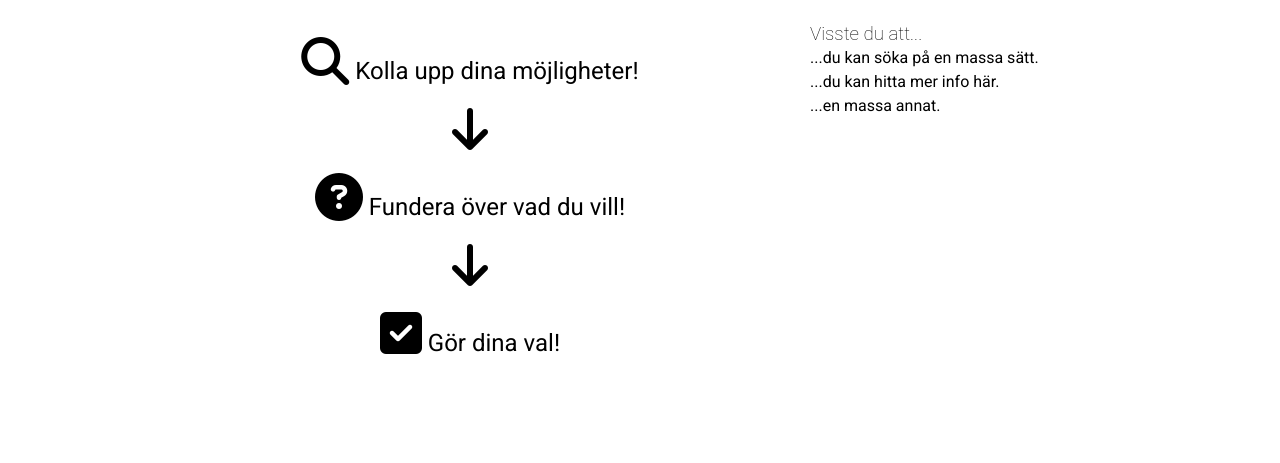
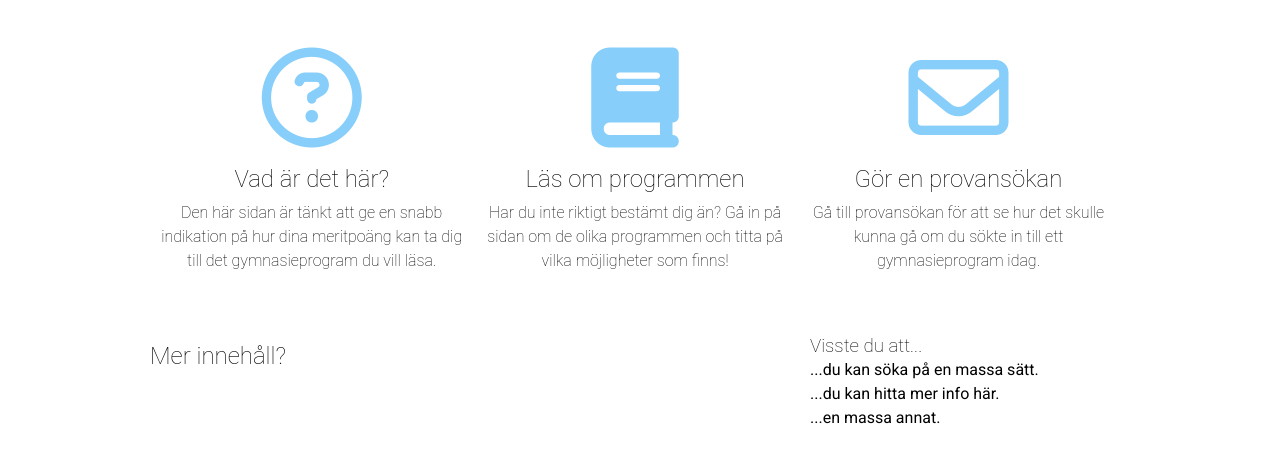
Before and after one commit to gymnasieprovval/gymnasieprovval.github.io, a plain HTML site: page index.html in a window 1280 px wide. Shown: the part 427-890 px from the top of the page. Drawn offline with nearby package versions, Linux system fonts and the light colour scheme.

Commit message:
Bättre startsida

```diff
--- a/index.html
+++ b/index.html
@@ -16,7 +16,7 @@
         <img src="images/Haninge-logo.svg" alt="Haninge kommun" />
         <nav>
             <ul>
-                <li><a href="#start" class="nav active" data-page-link="startpage">Startsidan</a></li>
+                <li><a href="#start" class="nav active" data-page-link="start">Startsidan</a></li>
                 <li><a href="#program" class="nav" data-page-link="program">Valbara program</a></li>
                 <li><a href="#application" class="nav" data-page-link="application">Provansökan</a></li>
             </ul>
@@ -42,14 +42,35 @@
 
 
 <!-- Startsidan --->
-<div class="content-container page active" data-page="startpage">
+<div class="content-container page active" data-page="start">
+    <div class="column full">
+        <div class="column-content features">
+            <div class="feature">
+                <div class="feature-icon question"></div>
+                <div class="feature-text">
+                    <h2>Vad är det här?</h2>
+                    <p>Den här sidan är tänkt att ge en snabb indikation på hur dina meritpoäng kan ta dig till det gymnasieprogram du vill läsa.</p>
+                </div>
+            </div>
+            <div class="feature">
+                <div class="feature-icon readmore"></div>
+                <div class="feature-text">
+                    <h2>Läs om programmen</h2>
+                    <p>Har du inte riktigt bestämt dig än? Gå in på sidan om de olika programmen och titta på vilka möjligheter som finns!</p>
+                </div>
+            </div>
+            <div class="feature">
+                <div class="feature-icon application"></div>
+                <div class="feature-text">
+                    <h2>Gör en provansökan</h2>
+                    <p>Gå till provansökan för att se hur det skulle kunna gå om du sökte in till ett gymnasieprogram idag.</p>
+                </div>
+            </div>
+        </div>
+    </div>
     <div class="column two-thirds">
-        <div class="startpage-content">
-            <i class="fa fa-search" aria-hidden="true"></i> Kolla upp dina möjligheter!<br />
-            <i class="fa fa-arrow-down" aria-hidden="true"></i><br />
-            <i class="fa fa-question-circle" aria-hidden="true"></i> Fundera över vad du vill!<br />
-            <i class="fa fa-arrow-down" aria-hidden="true"></i><br />
-            <i class="fa fa-check-square" aria-hidden="true"></i> Gör dina val! <br />
+        <div class="column-content">
+           <h2>Mer innehåll?</h2>
         </div>
     </div>
     <div class="column one-third">
--- a/scripts/script.js
+++ b/scripts/script.js
@@ -1,6 +1,7 @@
 var selectedProgramStep1;
 var selectedProgramsStep2 = [];
 var meritScore;
+var maxMeritScore = 340;
 
 var calculationCanvas;
 var canvasContext;
@@ -12,7 +13,7 @@ $(document).ready(function(){
     registerNavigationEvents();
     var firstPage = window.location.hash;
 
-    if(firstPage) {
+    if(firstPage && !firstPage == 'start') {
         navigateToPage(firstPage.replace('#', ''));
     }
 
@@ -28,7 +29,7 @@ function registerNavigationEvents(){
 }
 
 function navigateToPage(pageKey){
-    if(pageKey == 'startpage'){
+    if(pageKey == 'start'){
         setTimeout(function() {
             $('.hero-content').show();
         }, 250);
@@ -168,7 +169,7 @@ function registerStep3ApplicationEvents(){
     $( "#input-merit-score" ).keyup(function() {
         var meritScore = $(this).val();
 
-        if(meritScore.length < 1 || isNaN(meritScore) || meritScore > 350){
+        if(meritScore.length < 1 || isNaN(meritScore) || meritScore > maxMeritScore){
             $('a#application-step3-done').removeClass('active');
         }else{
             $('a#application-step3-done').addClass('active');
@@ -280,10 +281,15 @@ function calculateResults(){
     $('.result-text').hide();
     $('.result-text.' + celebrationClass).show();
 
-    $('.bar.your-points').height(meritScore + "px");
+
+    var meritPercentage = (meritScore / maxMeritScore) * 100;
+    var minMeritPercentage = (selectedProgramStep1.minimumScore / maxMeritScore) * 100;
+    var medianMeritPercentage = (selectedProgramStep1.medianScore / maxMeritScore) * 100;
+
+    $('.bar.your-points').height((meritPercentage * 3) + "px");
     $('.bar.your-points span.points').text(meritScore);
-    $('.bar.minimum-points').height(selectedProgramStep1.minimumScore + "px");
+    $('.bar.minimum-points').height((minMeritPercentage * 3) + "px");
     $('.bar.minimum-points span.points').text(selectedProgramStep1.minimumScore);
-    $('.bar.median-points').height(selectedProgramStep1.medianScore + "px");
+    $('.bar.median-points').height((medianMeritPercentage * 3) + "px");
     $('.bar.median-points span.points').text(selectedProgramStep1.medianScore);
 }
--- a/styles/style-application.css
+++ b/styles/style-application.css
@@ -278,6 +278,8 @@ div#application-result div.result-stats table {
     background-color: #f5f5f5;
     table-layout: fixed;
     border-spacing: 0;
+    height: 300px;
+    vertical-align: bottom;
 
 }
 
@@ -290,6 +292,8 @@ div#application-result div.result-stats table td{
     color: white;
     font-size: 1.5em;
     font-family: 'Roboto bold', sans-serif;
+    padding: 0;
+    vertical-align: bottom;
 }
 
 div#application-result div.result-stats table td.your-points{
--- a/styles/style.css
+++ b/styles/style.css
@@ -218,6 +218,72 @@ header span {
     /*background-color: dodgerblue;*/
 }
 
+.content-container .column.full {
+    width: 100%;
+    overflow: hidden;
+    margin: 25px 0;
+    /*background-color: dodgerblue;*/
+}
+
+.content-container .column.full .feature {
+    width: 33%;
+    float: left;
+    /*background-color: dodgerblue;*/
+}
+
+.content-container .column.full .feature .feature-icon{
+
+    text-align: center;
+    color: lightskyblue;
+    height: 100px;
+    margin-bottom: 10px;
+}
+
+.content-container .column.full .feature .feature-icon.question:after {
+    font-family: FontAwesome;
+    content: "\f29c";
+    font-size: 100px;
+    line-height: 100px;
+}
+
+.content-container .column.full .feature .feature-icon.readmore:after {
+    font-family: FontAwesome;
+    content: "\f02d";
+    font-size: 100px;
+    line-height: 100px;
+}
+
+.content-container .column.full .feature .feature-icon.application:after {
+    font-family: FontAwesome;
+    content: "\f003";
+    font-size: 100px;
+    line-height: 100px;
+}
+
+.content-container .column.full .feature .feature-text{
+    padding: 10px;
+    text-align: center;
+}
+
+.content-container .column.full .feature .feature-text h2{
+    margin: 0;
+    font-family: 'Roboto thin', sans-serif;
+    font-weight: 200;
+}
+
+.content-container .column.full .feature .feature-text p{
+    margin-top: 10px;
+    font-family: 'Roboto thin', sans-serif;
+    font-weight: 200;
+    line-height: 1.5em;
+}
+
+.content-container .column.full .feature .feature-icon{
+    font-size: 50px;
+    text-align: center;
+    color: lightskyblue;
+}
+
 .content-container .column.one-third * {
 
 }
@@ -283,4 +349,9 @@ footer .column .footer-column-content {
 
     }
 
+    .content-container .column.full .feature {
+        width: 100%;
+
+    }
+
 }
```
